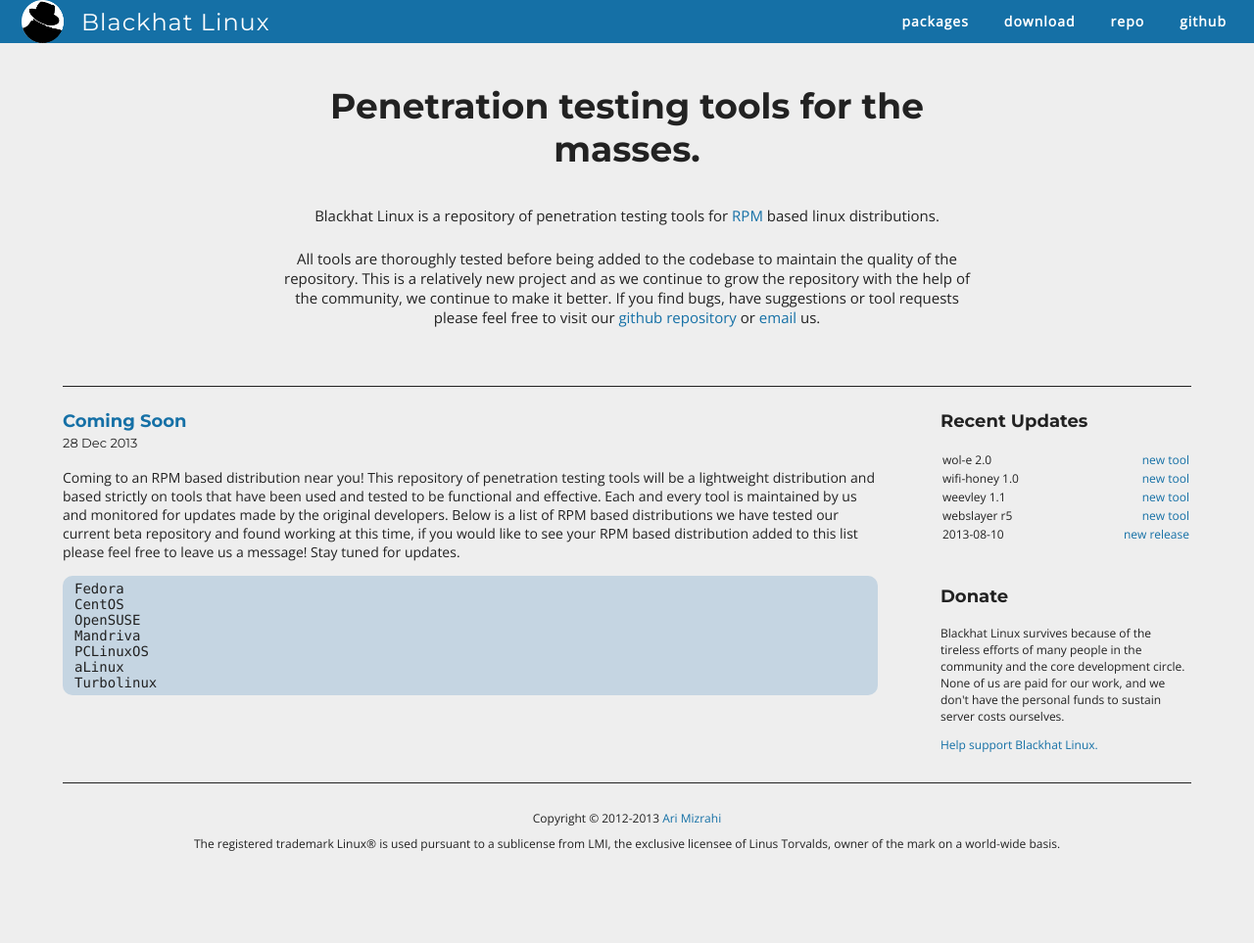
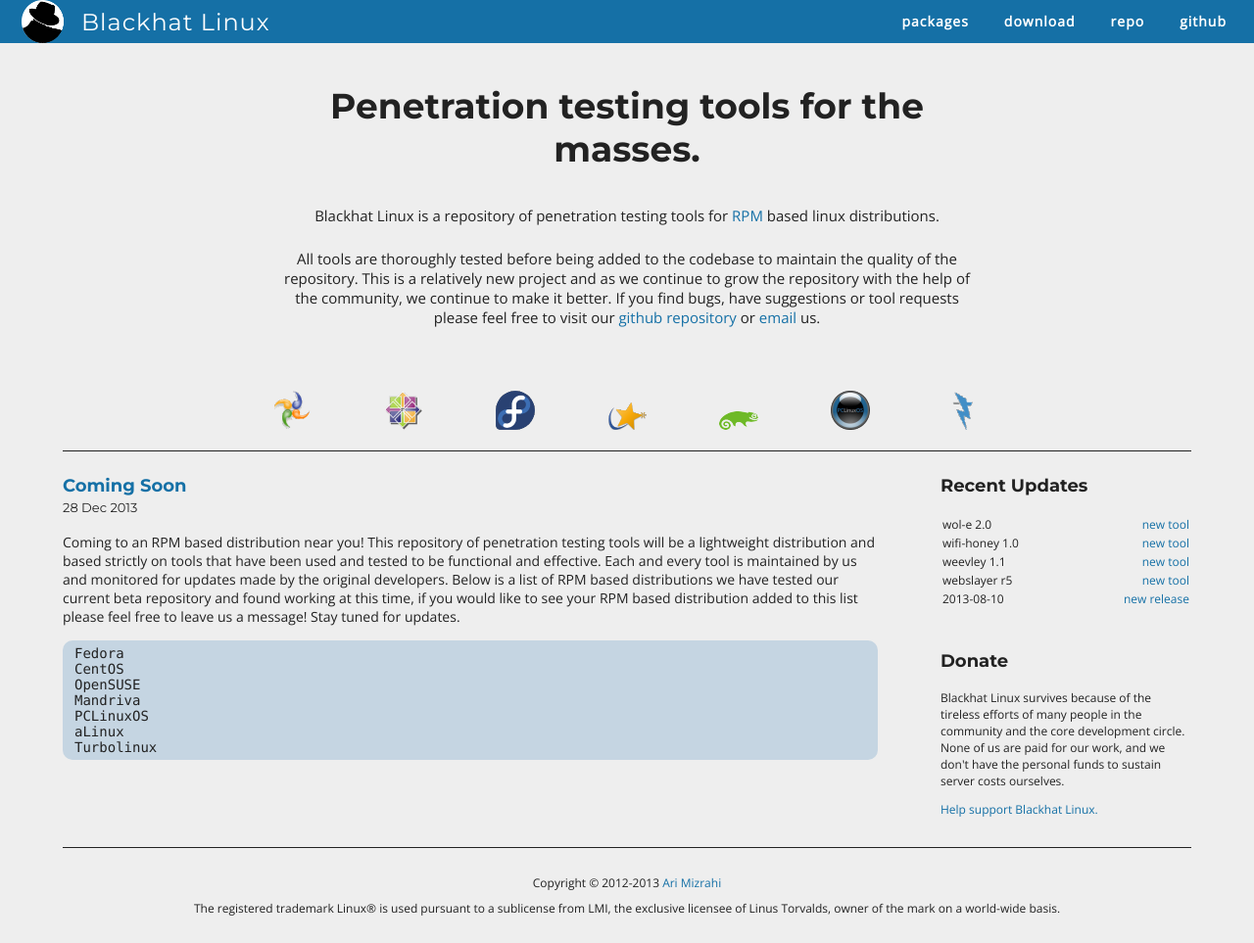
Before and after one commit to blackhatlinux/blackhatlinux-dot-org, a Jekyll site: the page built from index.html, in a window 1280 px wide. Shown: the whole page at 98% size. Built offline with Jekyll 4.4.1, drawn with Linux system fonts in a browser that asks for light colours; nearby versions of some CDN libraries; Markdown is read by kramdown in place of the engine named in the settings; the list of posts is cut into pages by our own code; before the commit the page ends 900 px from its top, so only the background shows below that.

Commit message:
added styles and code for distro logos

```diff
--- a/css/style.css
+++ b/css/style.css
@@ -1,3 +1,14 @@
+div#logodistrorow {
+  text-align: center;
+}
+
+div#logodistro {
+  display: inline-block;
+  width: 100px;
+  height: 35px;
+  margin: 5px;
+}
+
 div#heading {
   margin: 42px auto 60px;
   z-index: -1;
--- a/index.html
+++ b/index.html
@@ -7,6 +7,16 @@
   {% include navigation.html %}
 
   {% include heading.html %}
+
+  <div id="logodistrorow">
+    <div id="logodistro"><img src="../assets/alinux-asset.png"></div>
+    <div id="logodistro"><img src="../assets/centos-asset.png"></div>
+    <div id="logodistro"><img src="../assets/fedora-asset.png"></div>
+    <div id="logodistro"><img src="../assets/mandriva-asset.png"></div>
+    <div id="logodistro"><img src="../assets/opensuse-asset.png"></div>
+    <div id="logodistro"><img src="../assets/pclinuxos-asset.png"></div>
+    <div id="logodistro"><img src="../assets/turbolinux-asset.png"></div>
+  </div>
 
   <hr>
 
```
